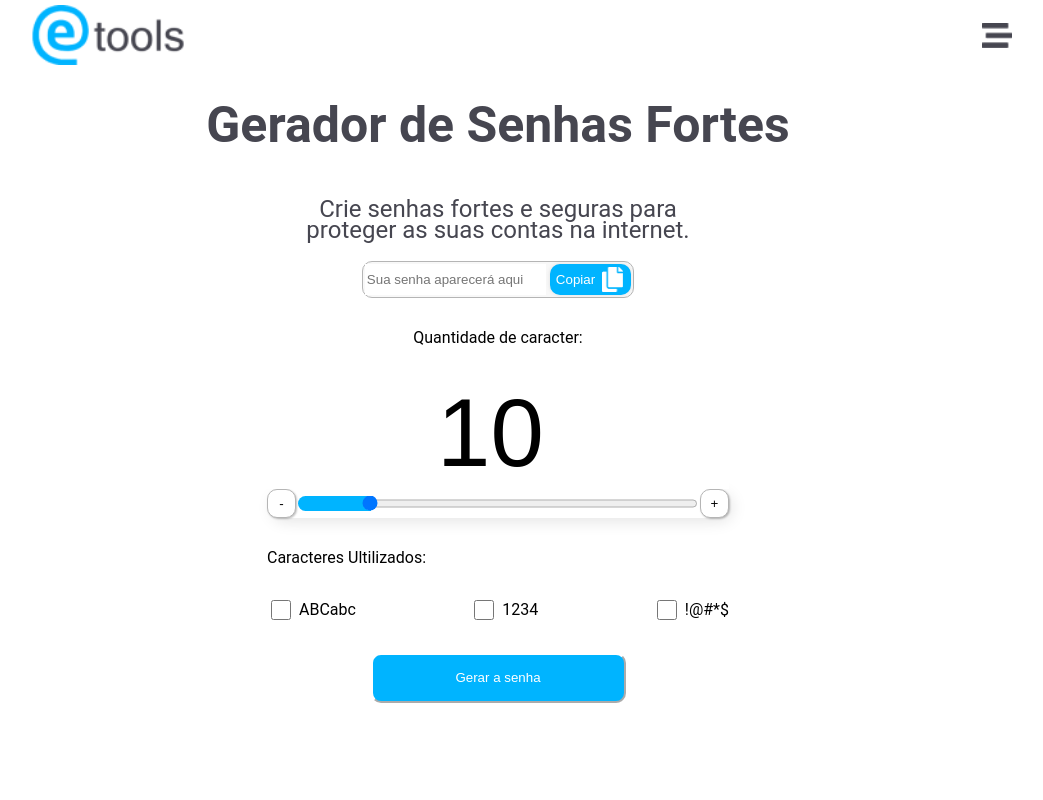
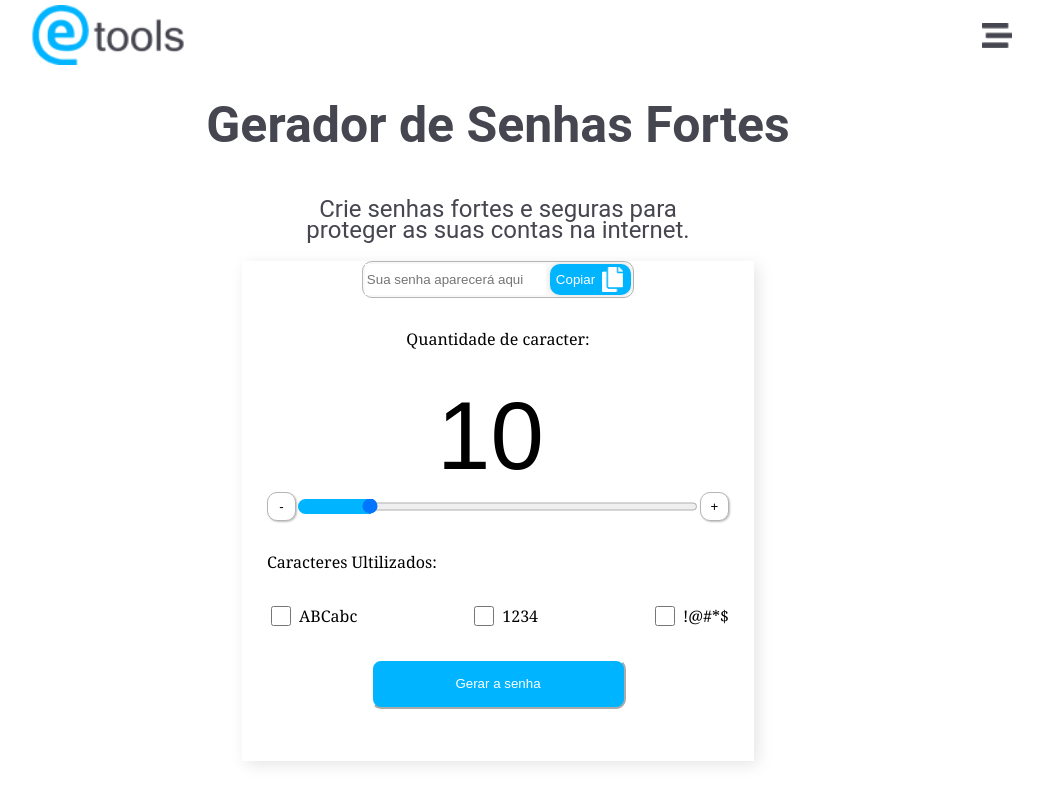
Before and after one commit to mateusbertolo/gerador-senhas, a PHP site: page / in a window 1280 px wide. Shown: the whole page, without its empty margins (142-1185 px from the left). Run offline with PHP 8.4, Linux system fonts and the light colour scheme.

Commit message:
Update style.css

```diff
--- a/style.css
+++ b/style.css
@@ -7,7 +7,7 @@ body {
     display: flex;
     flex-direction: column;
     align-items: center;
-    font-family:'Roboto', sans-serif, serif;
+    font-family: Georgia, 'Times New Roman', Times, serif;
   }
 #header{
   width: 100%;
@@ -44,6 +44,7 @@ body {
   padding-right: 100px;
 }
 h1{
+  font-family: 'Roboto';
   font-style: normal;
   font-weight: 700;
   font-size: 50px;
@@ -52,6 +53,7 @@ h1{
   color: #464650;
 }
 h2{
+  font-family: 'Roboto';
   font-style: normal;
   font-weight: 400;
   font-size: 24px;
@@ -65,7 +67,7 @@ h2{
   display: flex;
   align-items: center;
 }
-#card-body{
+.card-body{
   display: flex;
   flex-direction: column;
   height: auto;
@@ -128,9 +130,6 @@ h2{
   display: flex;
   flex-direction: row;
   align-items: center;
-  background: #FFFFFF;
-  box-shadow: 4px 4px 15px rgba(0, 0, 0, 0.1);
-  border-radius: 17px;
 }
 #rangeValue{
   display: flex;
```
